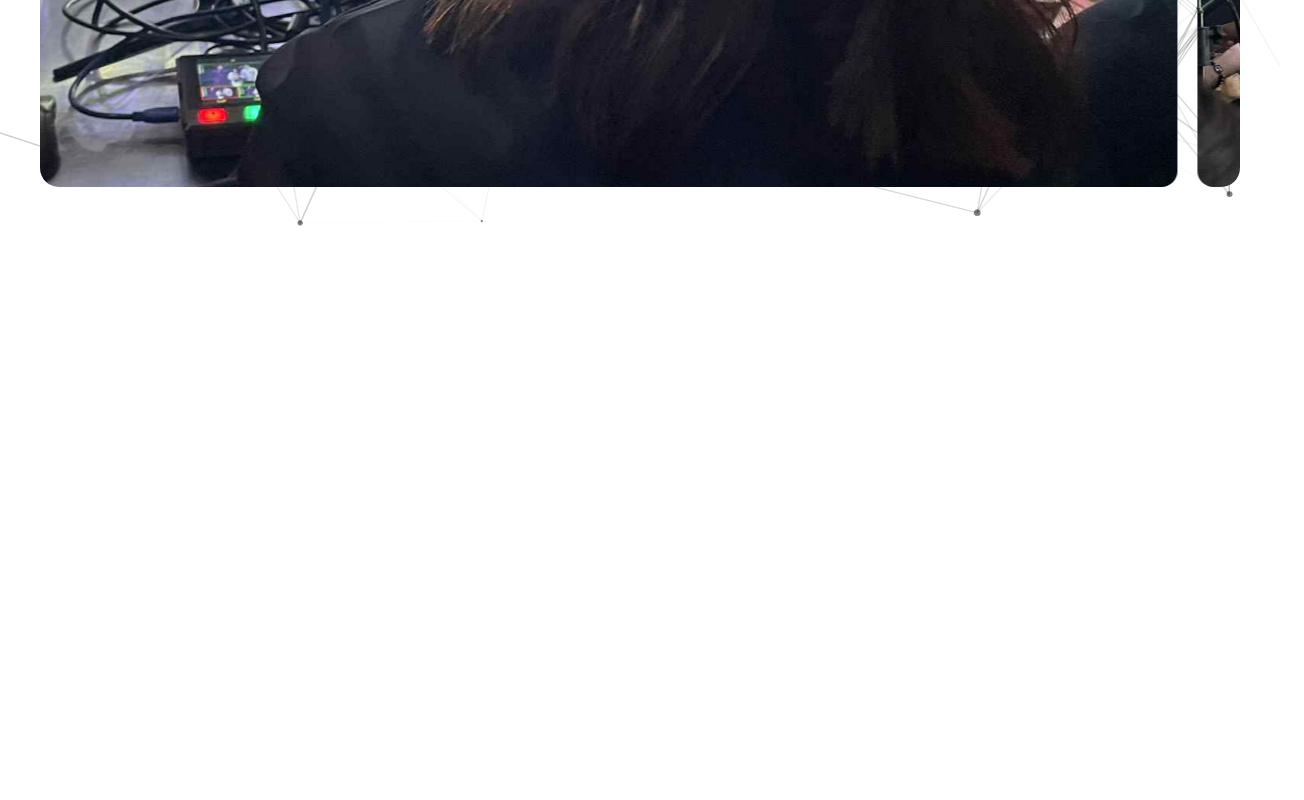
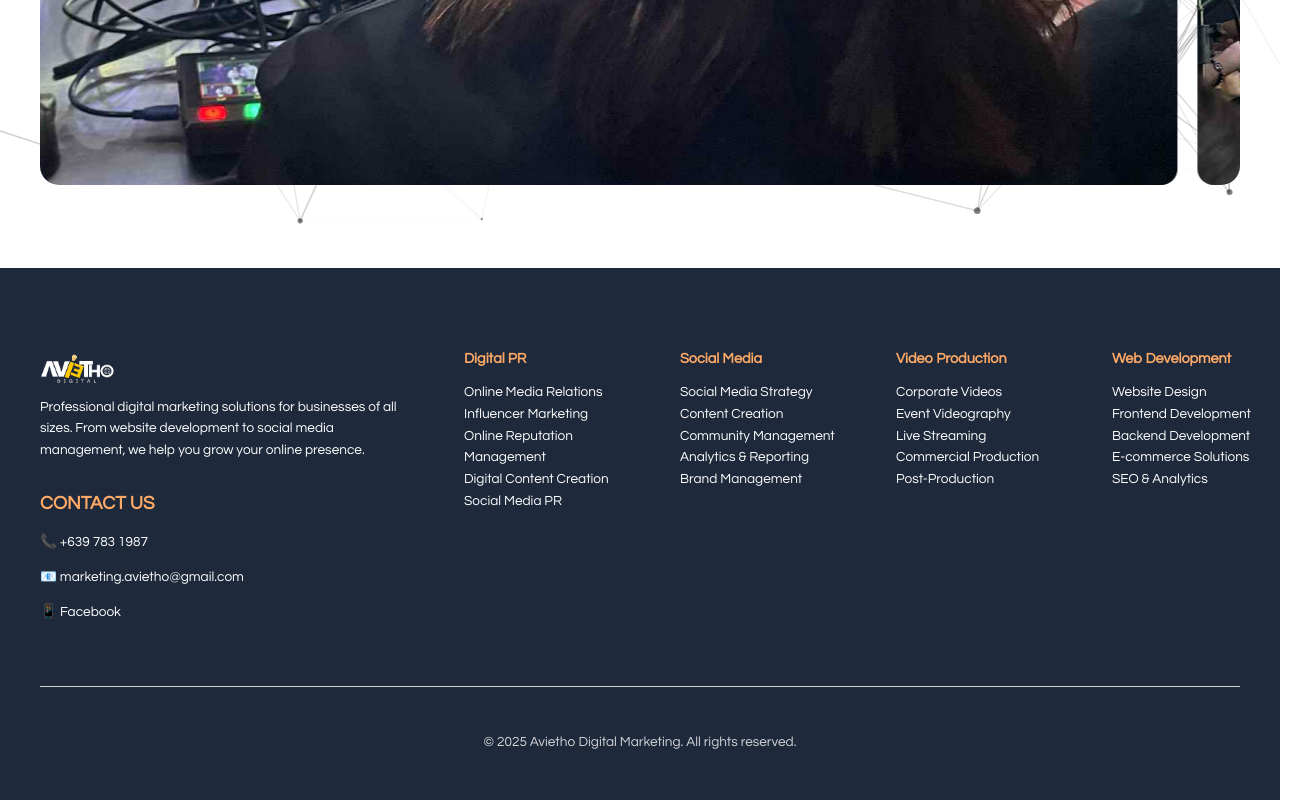
Before and after one commit to RicRicRicRicRicRic/AviethoDigital_OJT_web, an Astro site in the folder frontend/: page / in a window 1280 px wide. Shown: the part 3927-4727 px from the top of the page, 1304 px wide, since content can reach past the window. Before the commit the page ends 4197 px from the top, so only its background shows below. Built offline with nearby package versions, Linux system fonts and the light colour scheme; Astro itself is replaced by a stand-in of ours.

Commit message:
footer
footer complote(no link icons)

```diff
--- a/frontend/src/components/main_page.astro
+++ b/frontend/src/components/main_page.astro
@@ -1,7 +1,6 @@
 ---
-
+import { IMAGES } from '../data/assets.js';
 ---
-
 
 <div class="div">
   <header class="header">
@@ -18,33 +17,82 @@
   <div class="page-content">
     <slot />
   </div>
+
+  <footer class="footer">
+    <div class="footer-container">
+      <div class="footer-left">
+        <img src={IMAGES.logo.src} alt="Company Logo" class="footer-logo" />
+
+        <p>Professional digital marketing solutions for businesses of all sizes. From website development to social media management, we help you grow your online presence.</p>
+        <h3>CONTACT US</h3>
+        <p>📞 +639 783 1987</p>
+        <p>📧 marketing.avietho@gmail.com</p>
+        <p>📱 <a href="#">Facebook</a></p>
+      </div>
+
+      <div class="footer-right">
+        <div class="footer-grid">
+          <div>
+            <h4>Digital PR</h4>
+            <p>Online Media Relations<br/>Influencer Marketing<br/>Online Reputation Management<br/>Digital Content Creation<br/>Social Media PR</p>
+          </div>
+          <div>
+            <h4>Social Media</h4>
+            <p>Social Media Strategy<br/>Content Creation<br/>Community Management<br/>Analytics & Reporting<br/>Brand Management</p>
+          </div>
+          <div>
+            <h4>Video Production</h4>
+            <p>Corporate Videos<br/>Event Videography<br/>Live Streaming<br/>Commercial Production<br/>Post-Production</p>
+          </div>
+          <div>
+            <h4>Web Development</h4>
+            <p>Website Design<br/>Frontend Development<br/>Backend Development<br/>E-commerce Solutions<br/>SEO & Analytics</p>
+          </div>
+        </div>
+      </div>
+    </div>
+
+    <!-- New Footer Bottom Section -->
+    <div class="footer-bottom">
+      <p>© 2025 Avietho Digital Marketing. All rights reserved.</p>
+    </div>
+  </footer>
 </div>
 
 <style>
-  .header{
-    padding: 2rem 3rem;
-    background-color: #f8f9fa;
-    border-bottom: 1px solid #eaeaea;
-    position: sticky;
-    top: 0;
-    z-index: 100;
+  .div { font-family: 'Montserrat', 'Futura', 'Century Gothic', sans-serif; }
+
+  .header { padding: 2rem 3rem; background-color: #f8f9fa; border-bottom: 1px solid #eaeaea; position: sticky; top: 0; z-index: 100; }
+  .ul { list-style: none; display: flex; gap: 2rem; margin: 0; padding: 0; a { text-decoration: none; color: #333; font-weight: 600; &:hover { color: #007bff; } } }
+
+  .footer { background: #1e293b; color: #ffffff; padding: 4rem 2rem 2rem 2rem; margin-top: auto; }
+  .footer-container { max-width: 1200px; margin: 0 auto; display: flex; flex-direction: row; gap: 4rem; margin-bottom: 3rem; }
+
+  .footer-left { flex: 0 0 30%; }
+  .footer-right { flex: 0 0 70%; }
+
+  .footer-logo {
+    display: block;
+    width: 75px;
+    max-width: 100%;
+    height: auto;
+    margin-bottom: -1.5rem;
   }
 
-  .ul {
-    list-style: none;
-    display: flex;
-    gap: 2rem;
-    margin: 0;
-    padding: 0;
+  .footer-grid { display: grid; grid-template-columns: repeat(4, 1fr); gap: 1.5rem; }
 
-    a {
-      text-decoration: none;
-      color: #333;
-      font-weight: 600;
-      transition: color 0.2s;
-
-      &:hover { color: #007bff; }
-    }
+  .footer-bottom {
+    max-width: 1200px;
+    margin: 0 auto;
+    padding-top: 2rem;
+    border-top: 1px solid #ffffff;
+    text-align: center;
+    font-size: 0.8rem;
+    opacity: 0.8;
   }
 
+  h3 { color: #ffaa66; margin-top: 2rem; }
+  h4 { color: #ffaa66; margin-bottom: 1rem; font-size: 0.9rem; }
+  p { font-size: 0.85rem; line-height: 1.6; }
+  a { color: #ffffff; text-decoration: none; }
 </style>
```
